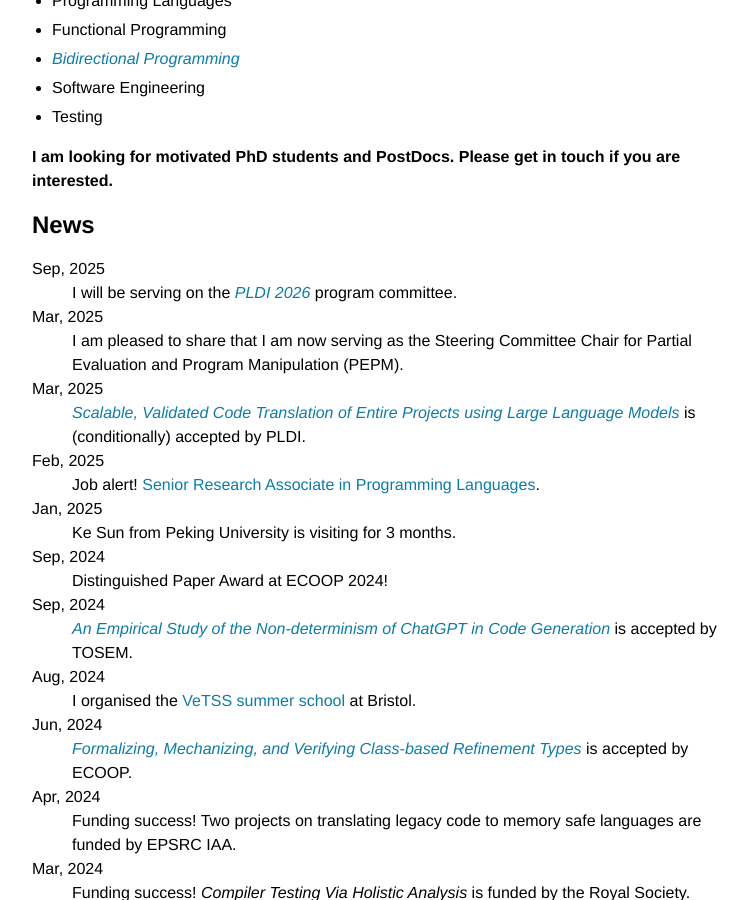
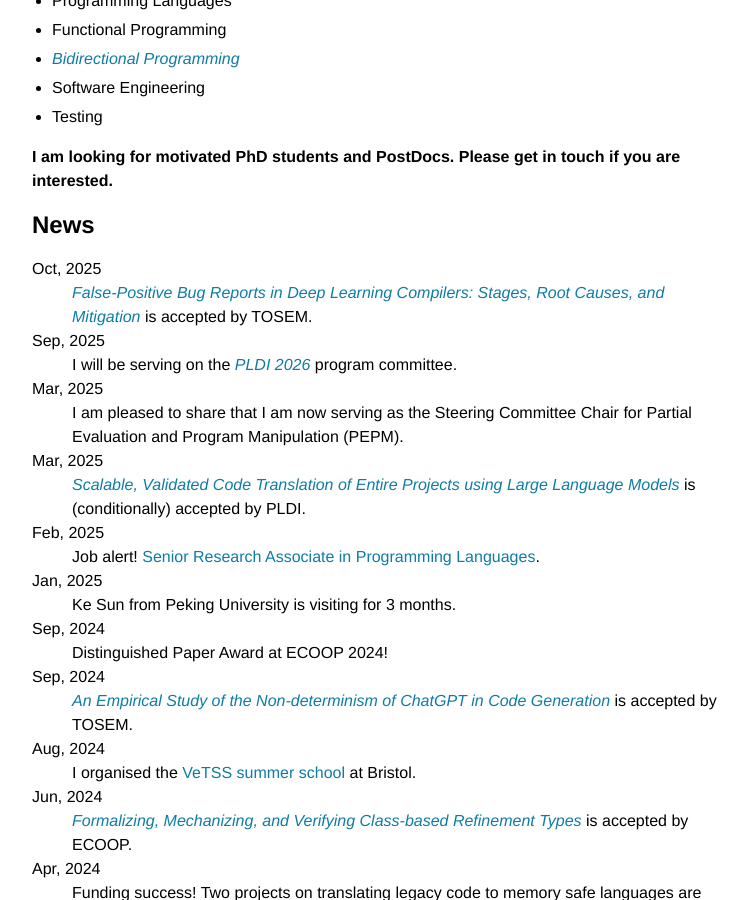
Before and after one commit to mengwangoxf/mengwangoxf.github.io, a Jekyll site: the page built from index.md, in a window 1280 px wide and 900 px high, scrolled down 805 px. Shown: the whole window, without its empty margins (258-1005 px from the left). Built offline with Jekyll 4.4.1, drawn with Linux system fonts in a browser that asks for light colours.

Commit message:
Update index.md

```diff
--- a/index.md
+++ b/index.md
@@ -28,6 +28,9 @@ The central theme of his research is to apply theoretical rigour to practical pr
 
 
 ## News
+
+Oct, 2025
+: [*False-Positive Bug Reports in Deep Learning Compilers: Stages, Root Causes, and Mitigation*](./Papers/TOSEM26.pdf) is accepted by TOSEM.
 
 Sep, 2025
 : I will be serving on the [*PLDI 2026*](https://pldi26.sigplan.org/) program committee.
```
